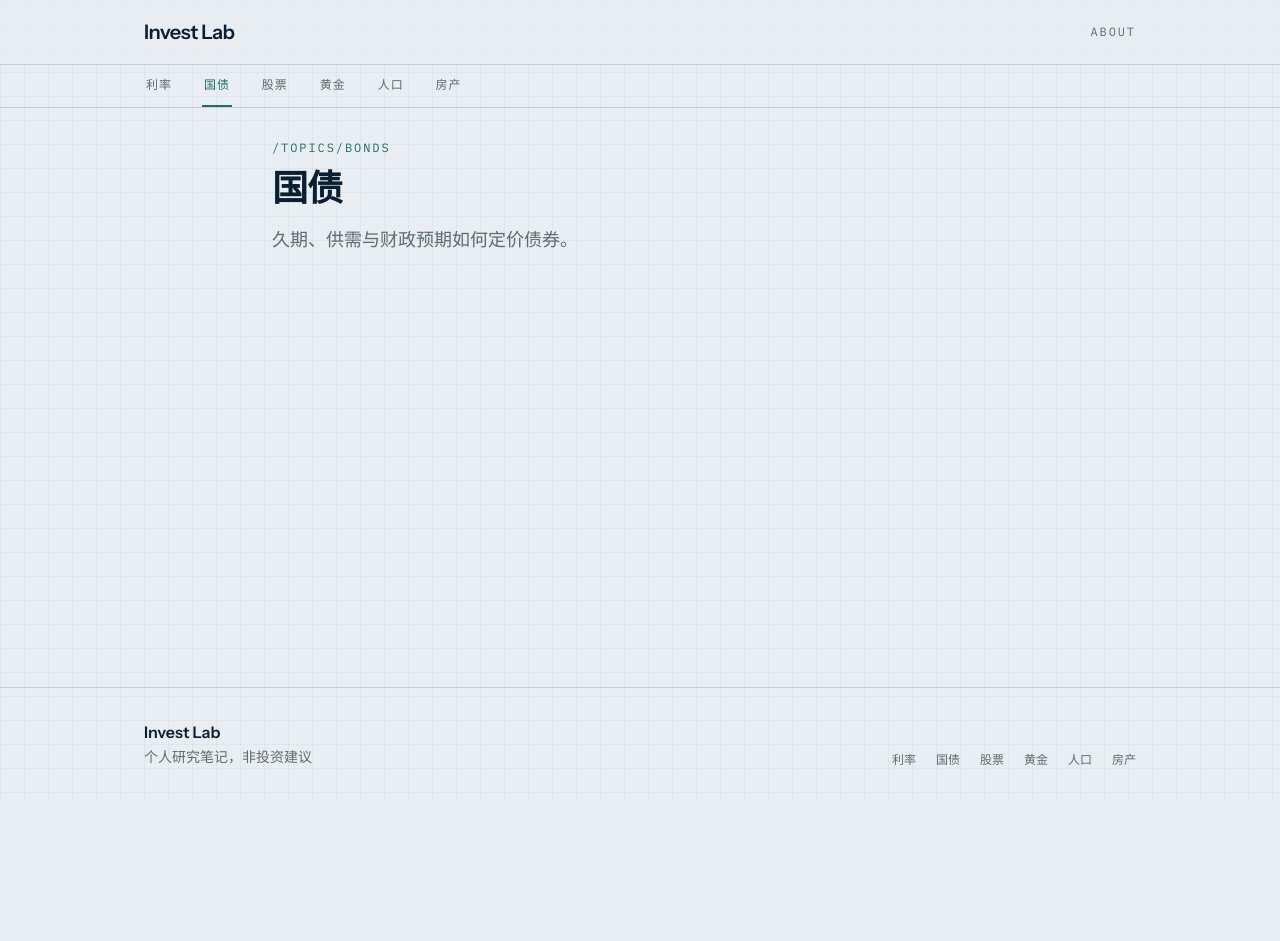
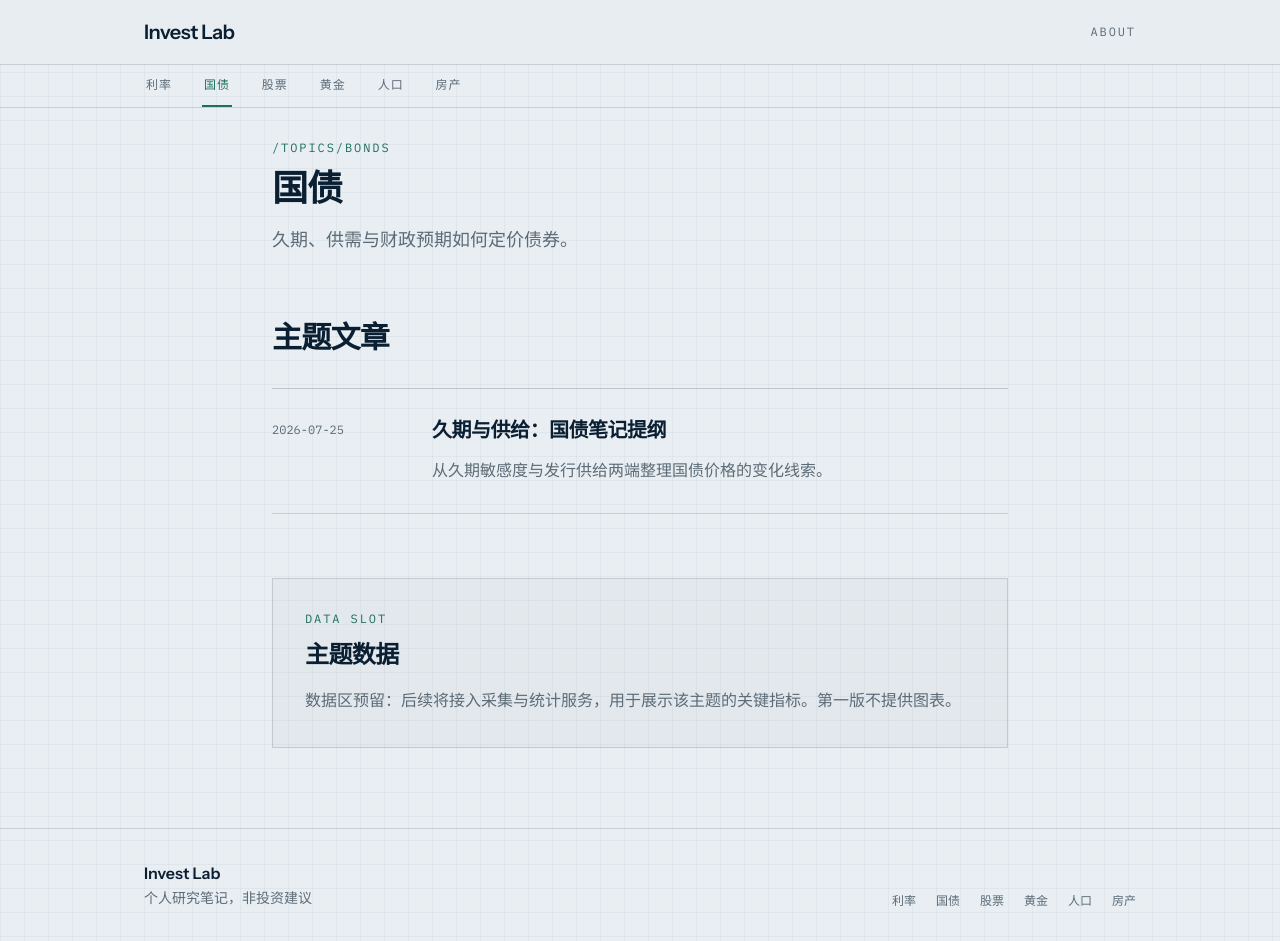
Before and after one commit to wanghuanlab/invest.wanghuanlab.com, a Vue app: page /topics/bonds in a window 1280 px wide. Before the commit the page ends 800 px from the top, so only its background shows below. Built offline with nearby package versions, Linux system fonts and the light colour scheme; the HTML template or start-up script is replaced by a standard one.

Commit message:
feat: add topic page with article list and data slot
Reserve a non-chart placeholder for future acquisition/stats APIs.

```diff
--- a/src/views/TopicView.vue
+++ b/src/views/TopicView.vue
@@ -1,23 +1,78 @@
 <script setup lang="ts">
-import { computed } from 'vue'
+import { computed, watchEffect } from 'vue'
 import { useRoute } from 'vue-router'
-import { getTopic } from '@/content/loadContent'
+import ArticleList from '@/components/ArticleList.vue'
+import { getArticlesByTopic, getTopic } from '@/content/loadContent'
 
 const route = useRoute()
 const slug = computed(() => String(route.params.slug ?? ''))
 const topic = computed(() => getTopic(slug.value))
+const articles = computed(() => getArticlesByTopic(slug.value))
+
+watchEffect(() => {
+  if (typeof document === 'undefined') return
+  document.title = topic.value ? `${topic.value.name} | Invest Lab` : '页面未找到 | Invest Lab'
+})
 </script>
 
 <template>
+  <div v-if="topic">
     <section aria-labelledby="topic-title">
       <p class="font-mono text-xs uppercase tracking-[0.16em] text-accent">
         /topics/{{ slug }}
       </p>
-    <h1 id="topic-title" class="mt-3 font-display text-4xl font-semibold tracking-tight text-ink">
-      {{ topic?.name ?? slug }}
+      <h1
+        id="topic-title"
+        class="mt-3 font-display text-4xl font-semibold tracking-tight text-ink"
+      >
+        {{ topic.name }}
       </h1>
-    <p v-if="topic" class="mt-4 max-w-2xl text-lg leading-8 text-muted">
+      <p class="mt-4 max-w-2xl text-lg leading-8 text-muted">
         {{ topic.summary }}
       </p>
     </section>
+
+    <section aria-labelledby="articles-title" class="py-16">
+      <h2
+        id="articles-title"
+        class="mb-8 font-display text-3xl font-semibold tracking-tight text-ink"
+      >
+        主题文章
+      </h2>
+      <ArticleList :articles="articles" />
+    </section>
+
+    <section
+      aria-labelledby="data-slot-title"
+      class="border border-ink/15 bg-ink/[0.025] p-6 sm:p-8"
+    >
+      <p class="font-mono text-xs uppercase tracking-[0.16em] text-accent">Data slot</p>
+      <h2
+        id="data-slot-title"
+        class="mt-3 font-display text-2xl font-semibold tracking-tight text-ink"
+      >
+        主题数据
+      </h2>
+      <p class="mt-4 max-w-2xl leading-7 text-muted">
+        数据区预留：后续将接入采集与统计服务，用于展示该主题的关键指标。第一版不提供图表。
+      </p>
+    </section>
+  </div>
+
+  <section v-else aria-labelledby="not-found-title">
+    <p class="font-mono text-xs uppercase tracking-[0.16em] text-accent">404</p>
+    <h1
+      id="not-found-title"
+      class="mt-3 font-display text-4xl font-semibold tracking-tight text-ink"
+    >
+      页面未找到
+    </h1>
+    <p class="mt-4 font-mono text-sm text-muted">{{ route.path }}</p>
+    <RouterLink
+      to="/"
+      class="mt-8 inline-block text-sm font-semibold text-accent underline underline-offset-4 focus-visible:outline-2 focus-visible:outline-offset-4 focus-visible:outline-accent"
+    >
+      返回首页
+    </RouterLink>
+  </section>
 </template>
```
Also changed, not shown: 1 other file (tests, documents, lock files or other folders). Lines whose indentation alone changed are shown as unchanged.
